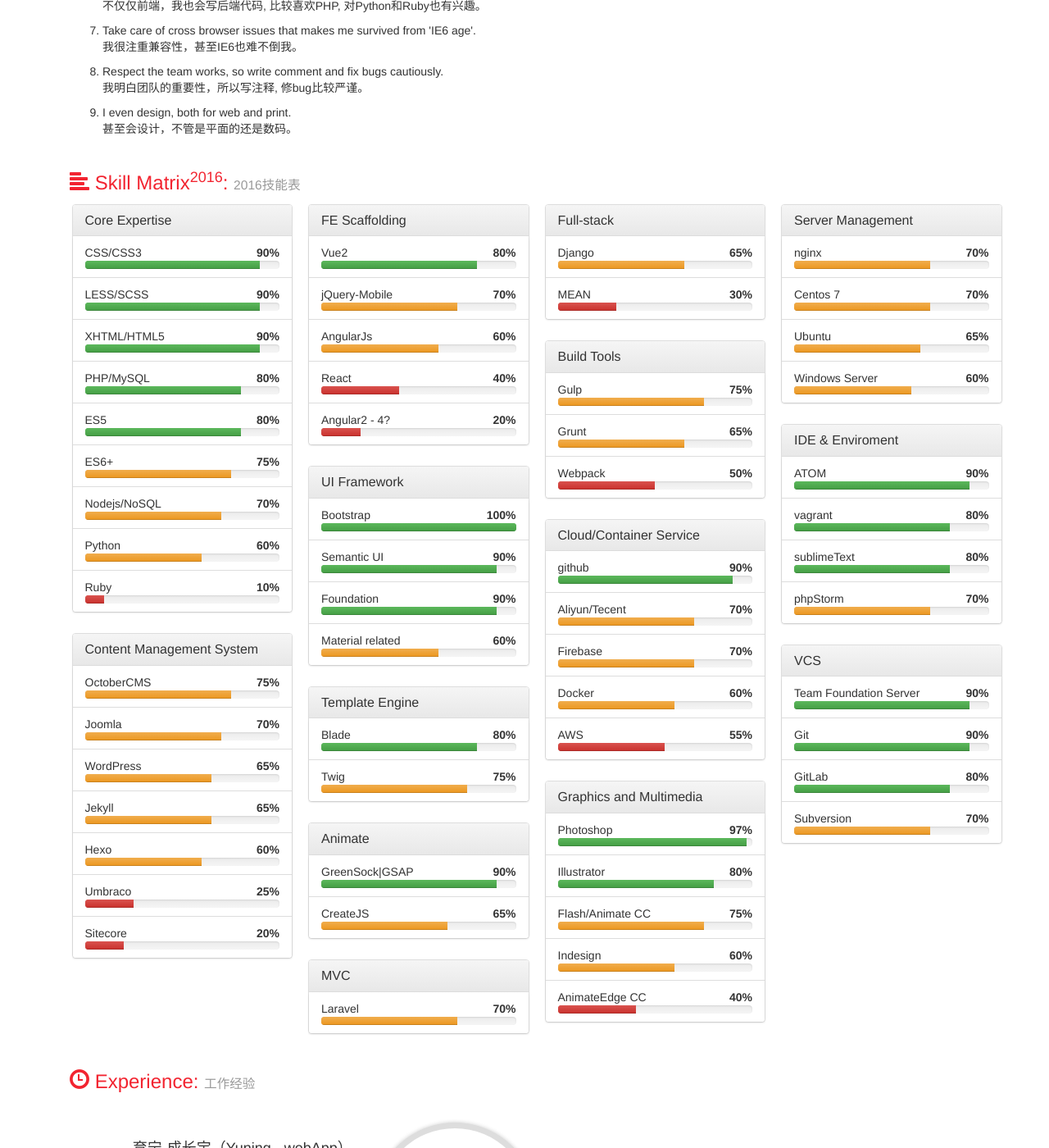
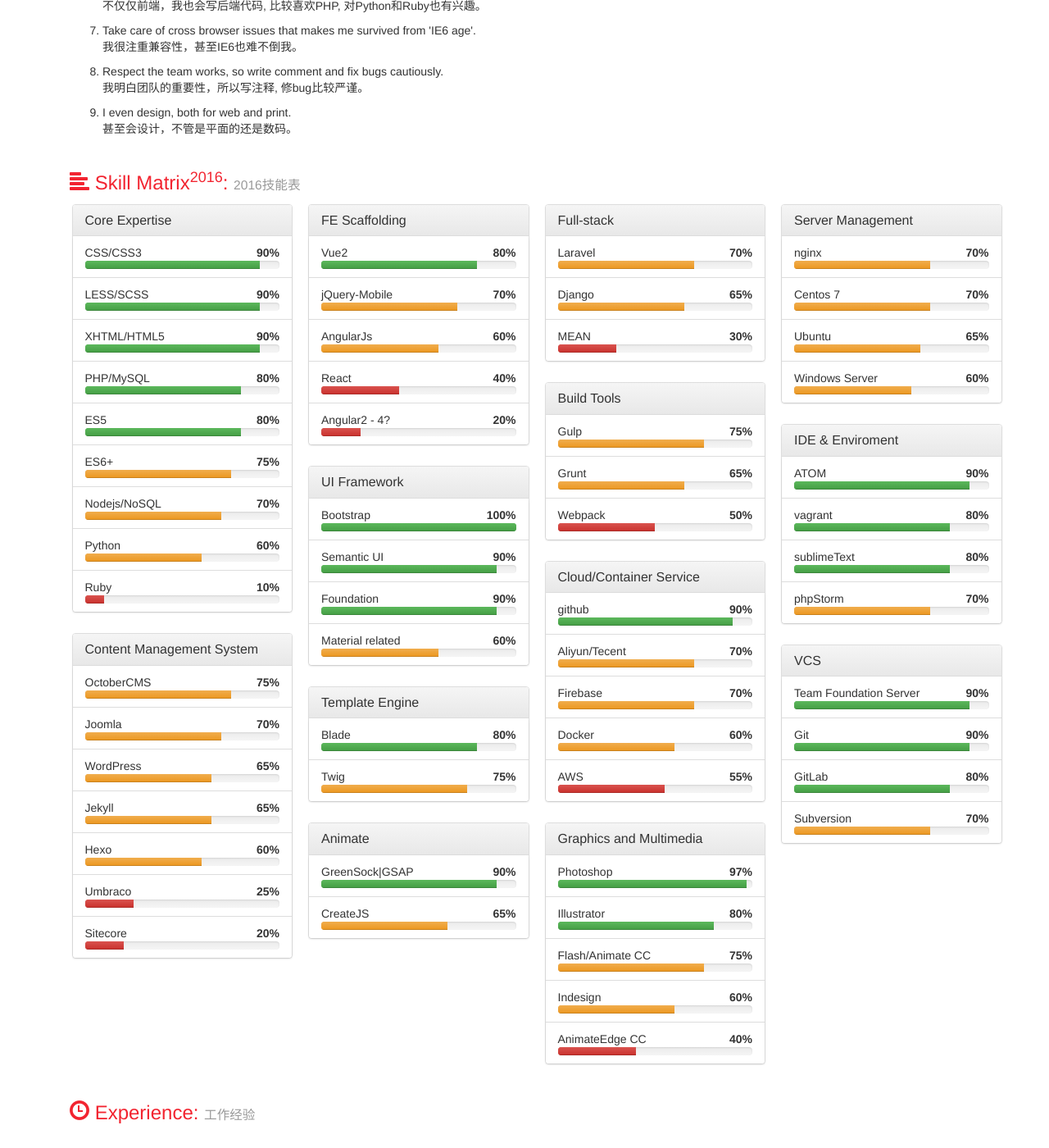
Before and after one commit to iamike/iamike.github.io, a Jekyll site: the page built from cv.html, in a window 1280 px wide and 1400 px high, scrolled down 742 px. Shown: the whole window at 82% size. Built offline with Jekyll 4.4.1, drawn with Linux system fonts in a browser that asks for light colours; comment, search, counter and statistics services are not loaded; part of the change alters nothing that is shown.

Commit message:
Update skills.json

```diff
--- a/_data/skills.json
+++ b/_data/skills.json
@@ -105,12 +105,6 @@
                 "score": 65
             }]
         }, {
-            "name": "MVC",
-            "detail": [{
-                "name": "Laravel",
-                "score": 70
-            }]
-        }, {
             "name": "Full-stack",
             "detail": [{
                 "name": "Django",
@@ -118,6 +112,9 @@
             }, {
                 "name": "MEAN",
                 "score": 30
+            },{
+                "name": "Laravel",
+                "score": 70
             }]
 
         }, {
```
